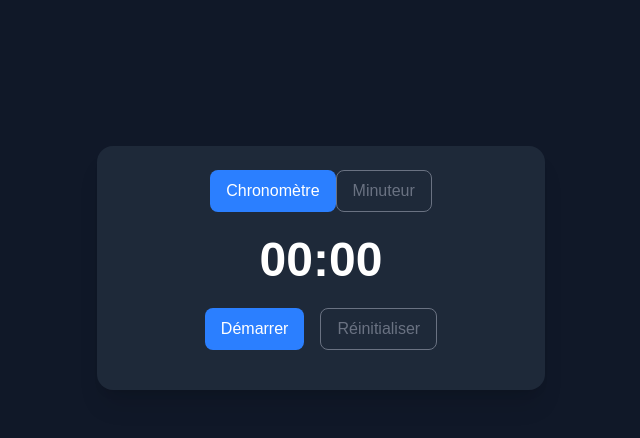
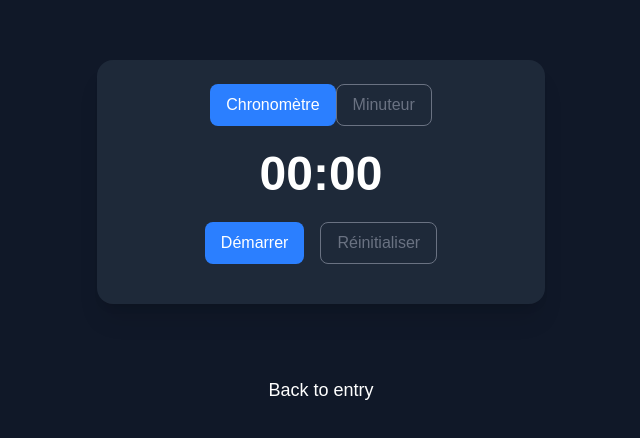
Before and after one commit to Dimitrilhostis/mainproject, a Next.js app: page /timer in a window 1280 px wide. Shown: the part 132-570 px from the top of the page, without its empty margins (319-959 px from the left). Built offline with nearby package versions, Linux system fonts and the light colour scheme.

Commit message:
button back entry

```diff
--- /dev/null
+++ b/app/components/buttons/back_to_entry.js
@@ -0,0 +1,10 @@
+export default function BackToEntryButton() {
+    return (
+        <a
+          href="entry_page"
+          className="text-white px-6 py-3 border-none rounded-lg text-lg text-center inline-block transition-all duration-300 ease-in-out hover:bg-gray-800 hover:scale-105"
+        >
+          Back to entry
+        </a>
+    )
+}
--- a/app/components/buttons/backi_to_entry.js
+++ /dev/null
@@ -1,10 +0,0 @@
-export default function BackToEntryButton({onClick, text}) {
-    return (
-        <button
-      onClick={onClick}
-      className="bg-green-600 text-white px-6 py-3 border-none rounded-lg text-lg text-center inline-block transition-all duration-300 ease-in-out hover:bg-green-700 hover:scale-105"
-    >
-      {text}
-    </button>
-    )
-}
--- a/app/timer/page.js
+++ b/app/timer/page.js
@@ -5,6 +5,7 @@ import Button from "@components/buttons/button";
 import CustomCard from "@components/cards/custom_card";
 import SelectSound from "@components/selects/select_sound"
 import { motion } from "framer-motion";
+import BackToEntryButton from "@components/buttons/back_to_entry";
 
 export default function Timer() {
   const [mode, setMode] = useState("chronometer");
@@ -103,6 +104,9 @@ export default function Timer() {
             <SelectSound SelectSound={SelectSound} sounds={sounds} setSelectedSound={setSelectedSound}></SelectSound>
           )}
       </CustomCard>
+      <footer className="text-white text-center py-15">
+          <BackToEntryButton></BackToEntryButton>
+      </footer>
     </div>
   );
 }
```
